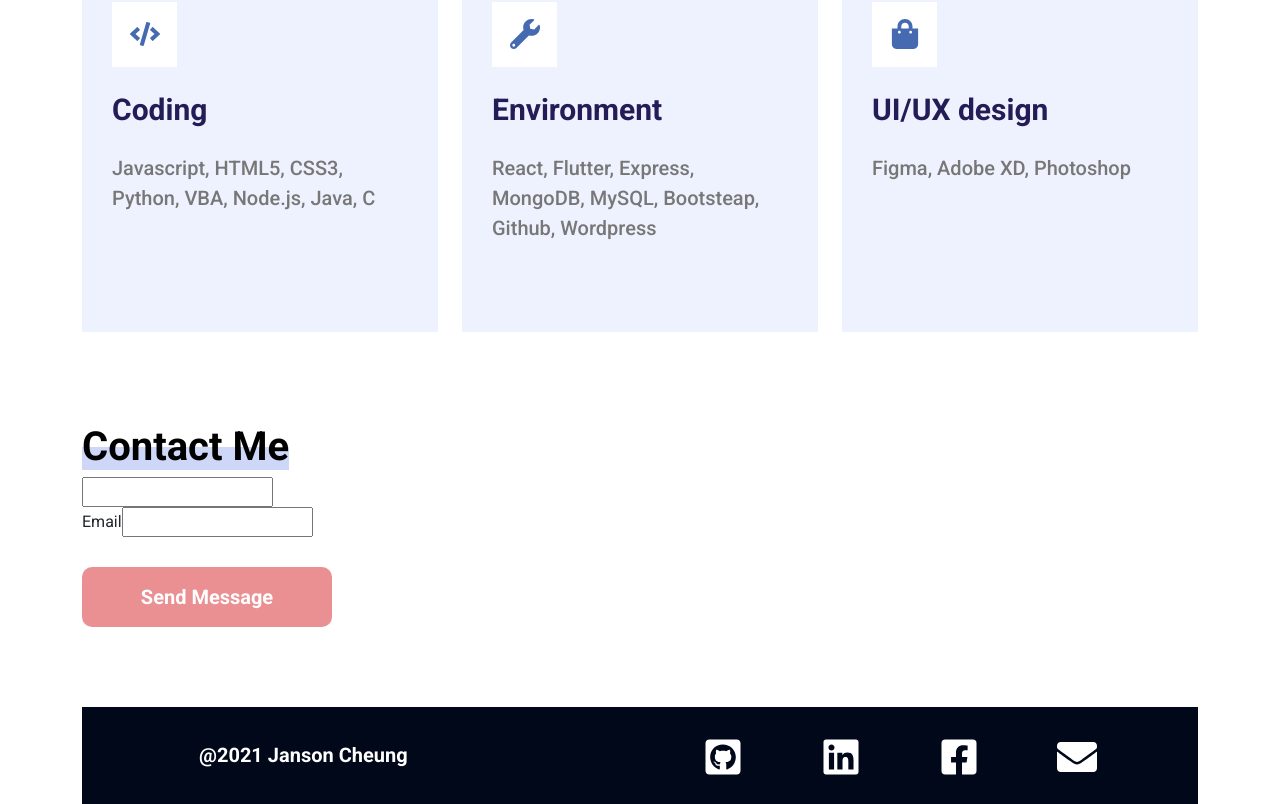
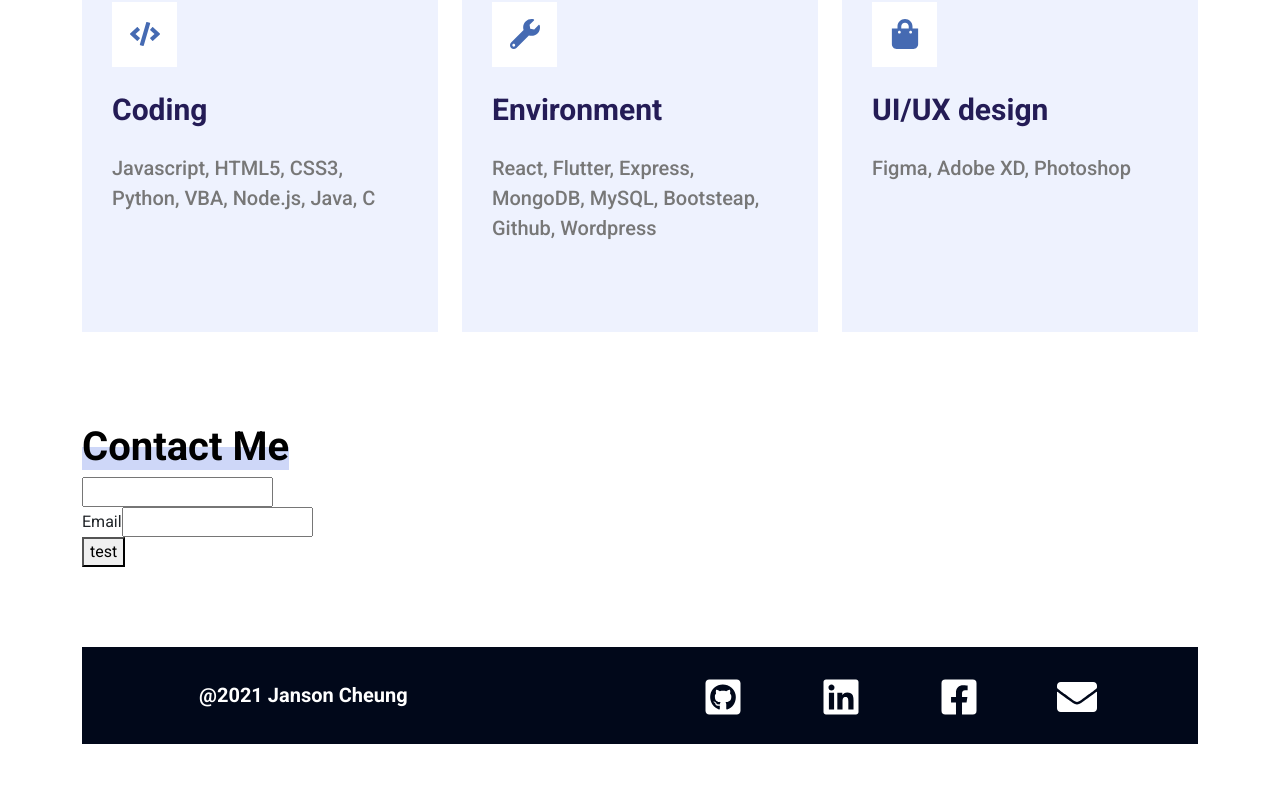
Before and after one commit to janson0004/NewPortfolio, a React (Create React App) app: page /about in a window 1280 px wide. Shown: the part 831-1635 px from the top of the page. After the commit the page ends 1575 px from the top, so only its background shows below. Built offline with nearby package versions, Linux system fonts and the light colour scheme.

Commit message:
second testing

```diff
--- a/src/views/About.jsx
+++ b/src/views/About.jsx
@@ -1,7 +1,6 @@
 import React from "react";
 import styled from "styled-components/macro";
 import Container from "react-bootstrap/Container";
-
 import Face from "../assets/Face.svg";
 import { Row, Col } from "react-bootstrap";
 import {
@@ -141,7 +140,8 @@ const About = () => {
           <input id="email" type="email" name="email" />
         </div>
 
-        <SubmitButton type="submit">Send Message</SubmitButton>
+        {/* <SubmitButton type="submit">Send Message</SubmitButton> */}
+        <button type="submit">test</button>
       </form>
       {/* </ContactForm> */}
     </CustomContainer>
```
